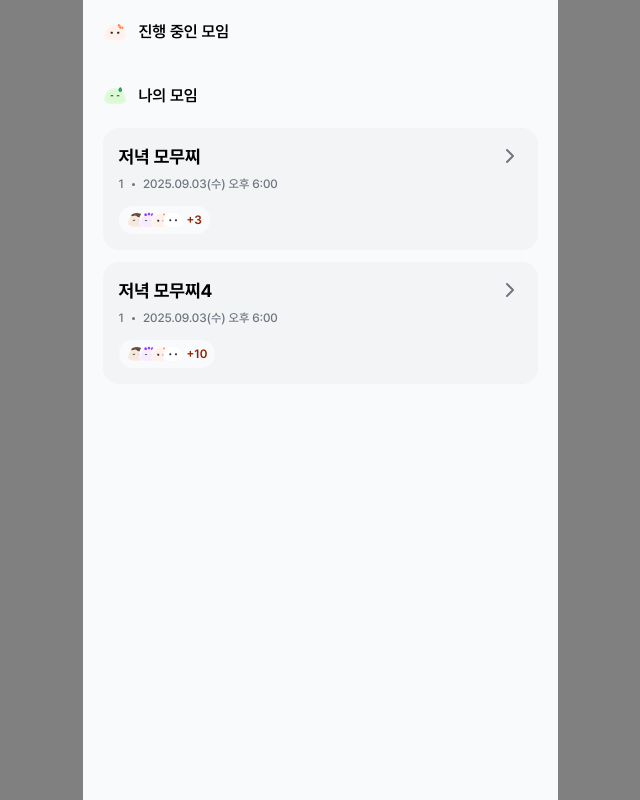
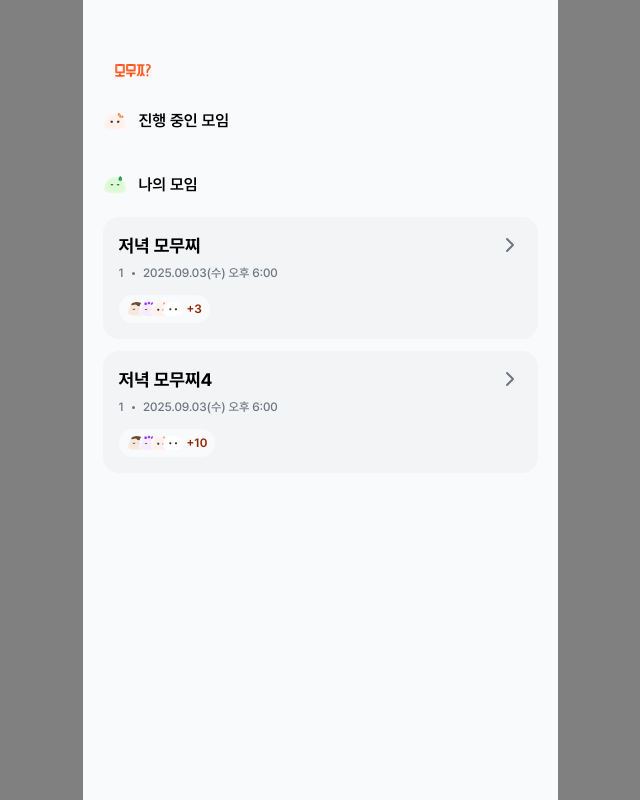
Before and after one commit to depromeet/17th-team3-Web, a Next.js app: page / in a window 1280 px wide. Shown: the whole page, without its empty margins (320-960 px from the left). Built offline with nearby package versions, Linux system fonts and the light colour scheme; no server answers.

Commit message:
[Chore] 모무찌 로고 이미지 파일명 변경 (#60)

```diff
--- a/src/app/page.tsx
+++ b/src/app/page.tsx
@@ -91,6 +91,9 @@ const HomePage = () => {
           <Button>새로운 모임 만들고 식당 추천 받기</Button>
         </Link>
       </div> */}
+      <div className="flex flex-col gap-2 px-8 pt-16 pb-3">
+        <Image src={'/images/momuzzi-wordmark.svg'} alt="모무찌 작은 로고" width={36} height={36} />
+      </div>
       <div>
         <div className="flex gap-3 p-5">
           <Image
```
Also changed, not shown: public/images/momuzzi-home-sm.svg (renamed from public/images/mumozzi-home-sm.svg), public/images/momuzzi-home.svg (renamed from public/images/mumozzi-home.svg).
